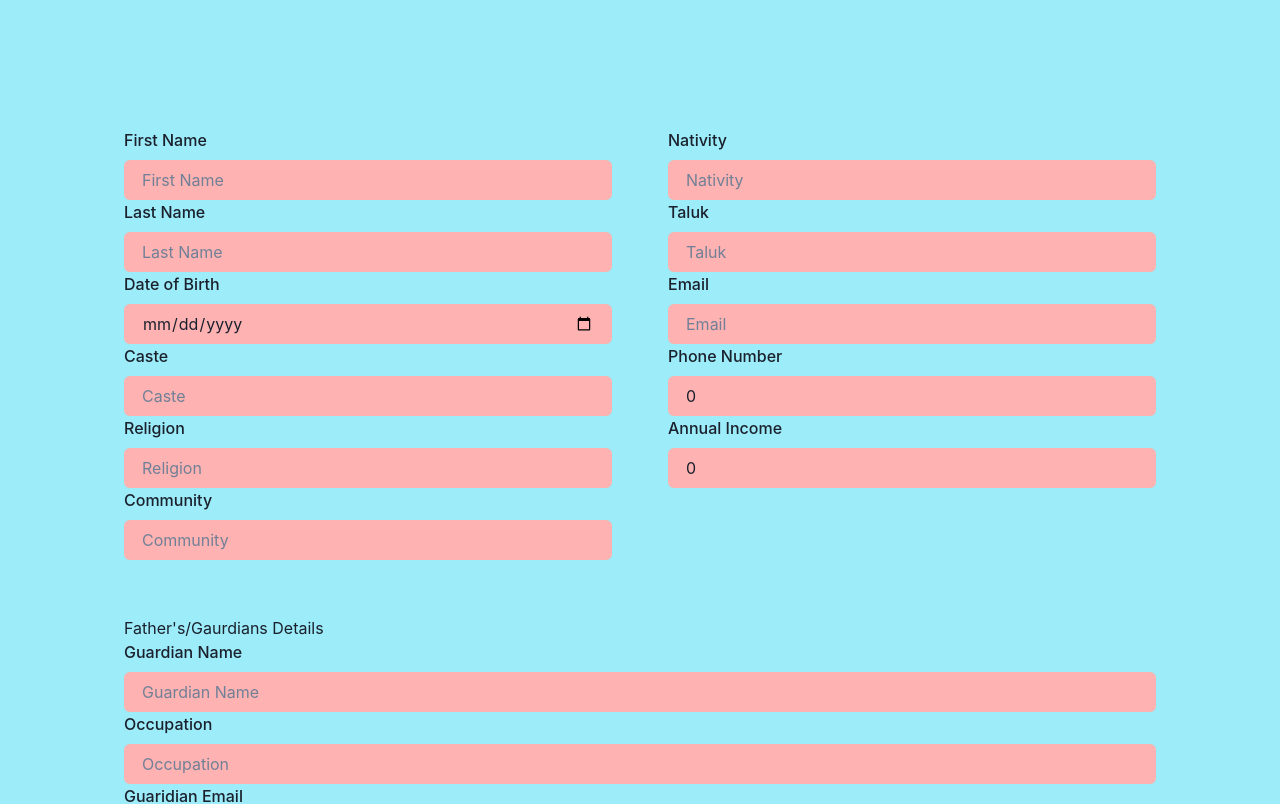
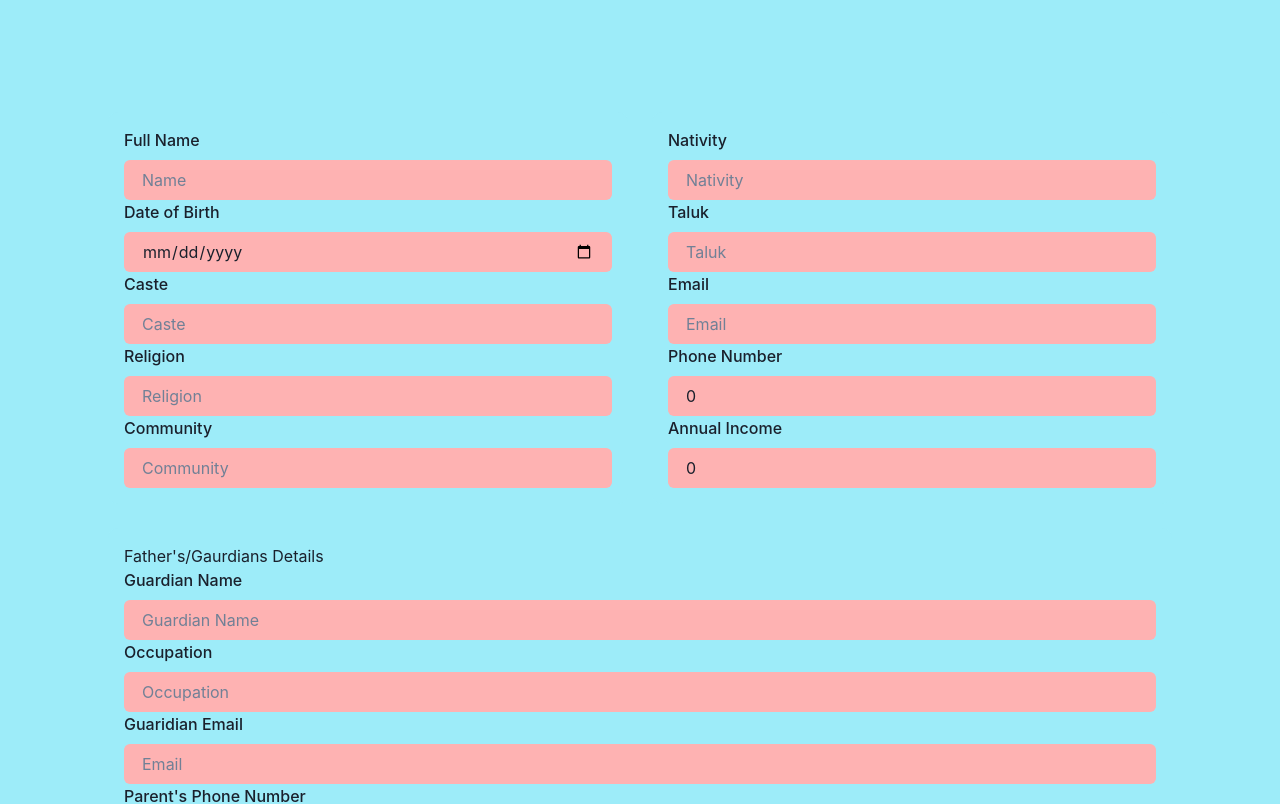
Before and after one commit to hacksh4w/test, a React (Vite) app: page / in a window 1280 px wide. Shown: the top 804 px of the page. Built offline with nearby package versions, Linux system fonts and the light colour scheme.

Commit message:
update name field details

```diff
--- a/src/TryForm.tsx
+++ b/src/TryForm.tsx
@@ -13,8 +13,7 @@ import { FormValues } from "./types";
 
 export const TryForm = () => {
   const defaultValues: FormValues = {
-    firstname: "",
-    lastname: "",
+    studName: "",
     email: "",
     caste: "",
     religion: "",
@@ -126,22 +125,13 @@ export const TryForm = () => {
               //boxShadow="rgba(50, 50, 93, 0.25) 0px 2px 5px -1px, rgba(0, 0, 0, 0.3) 0px 1px 3px -1px;"
             >
               <CInput
-                id="firstName"
-                name="firstname"
-                label="First Name"
-                placeholder="First Name"
-                errors={errors.firstname}
+                id="studName"
+                name="studName"
+                label="Full Name"
+                placeholder="Name"
+                errors={errors.studName}
                 register={register}
-                //{...register('firstname')}
-              />
-              <CInput
-                id="lastName"
-                label="Last Name"
-                placeholder="Last Name"
-                register={register}
-                name="lastname"
-                errors={errors.lastname}
-                //{...register('lastname')}
+                //{...register('studName')}
               />
               <CInput
                 id="dob"
--- a/src/schema.ts
+++ b/src/schema.ts
@@ -5,18 +5,12 @@ const canOnlyContain = `can only contains alphabates`;
 const schema = yup.object().shape({
 
   //Personal Details
-  firstName: yup
+  studName: yup
     .string()
     .trim()
     .max(30)
     .required(fieldRequired)
-    .matches(/^[a-z ,.'-]+$/i, `First Name ${canOnlyContain}`),
-  lastName: yup
-    .string()
-    .trim()
-    .max(50)
-    .required(fieldRequired)
-    .matches(/^[a-z ,.'-]+$/i, `Last Name ${canOnlyContain}`),
+    .matches(/^[a-z ,.'-]+$/i, `Name ${canOnlyContain}`),
     //Native Details
   caste: yup
     .string()
@@ -79,10 +73,6 @@ const schema = yup.object().shape({
     .max(50)
     .email('Email is not valid')
     .required(fieldRequired),
-  annualIncome :yup
-  .number()
-  .typeError("Please enter a valid phone value") ,
- // .required(fieldRequired),
   phone: yup
     .number()
     .typeError("Please enter a valid phone number") ,
@@ -90,7 +80,10 @@ const schema = yup.object().shape({
     // Phone Regex : /^(\+?\d{0,4})?\s?-?\s?(\(?\d{3}\)?)\s?-?\s?(\(?\d{3}\)?)\s?-?\s?(\(?\d{4}\)?)?$/
     //.string().phone().required();
     //.matches(/^\+918[1-9][0-9]{8,11}$/, 'Must use +91 format')
-
+  annualIncome :yup
+    .number()
+    .typeError("Please enter a valid phone value") ,
+ // .required(fieldRequired),
   dob : yup
   .date()
   //.required(fieldRequired)
--- a/src/types.ts
+++ b/src/types.ts
@@ -1,7 +1,6 @@
 // types.ts
 export interface FormValues {
-    firstname: string;
-    lastname: string;
+    studName: string;
     email: string;
     caste: string;
     religion: string;
```
Lines whose indentation alone changed are shown as unchanged.
